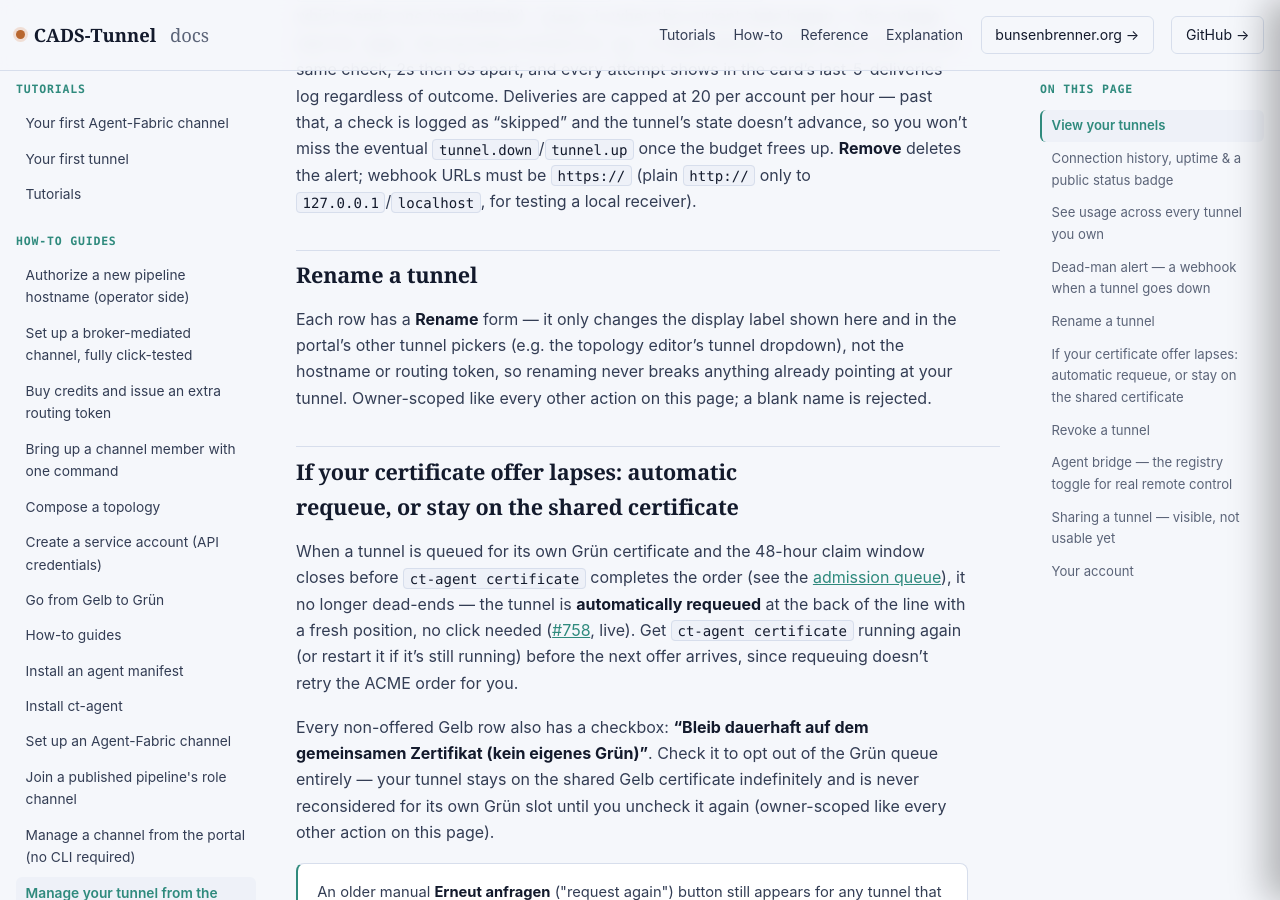
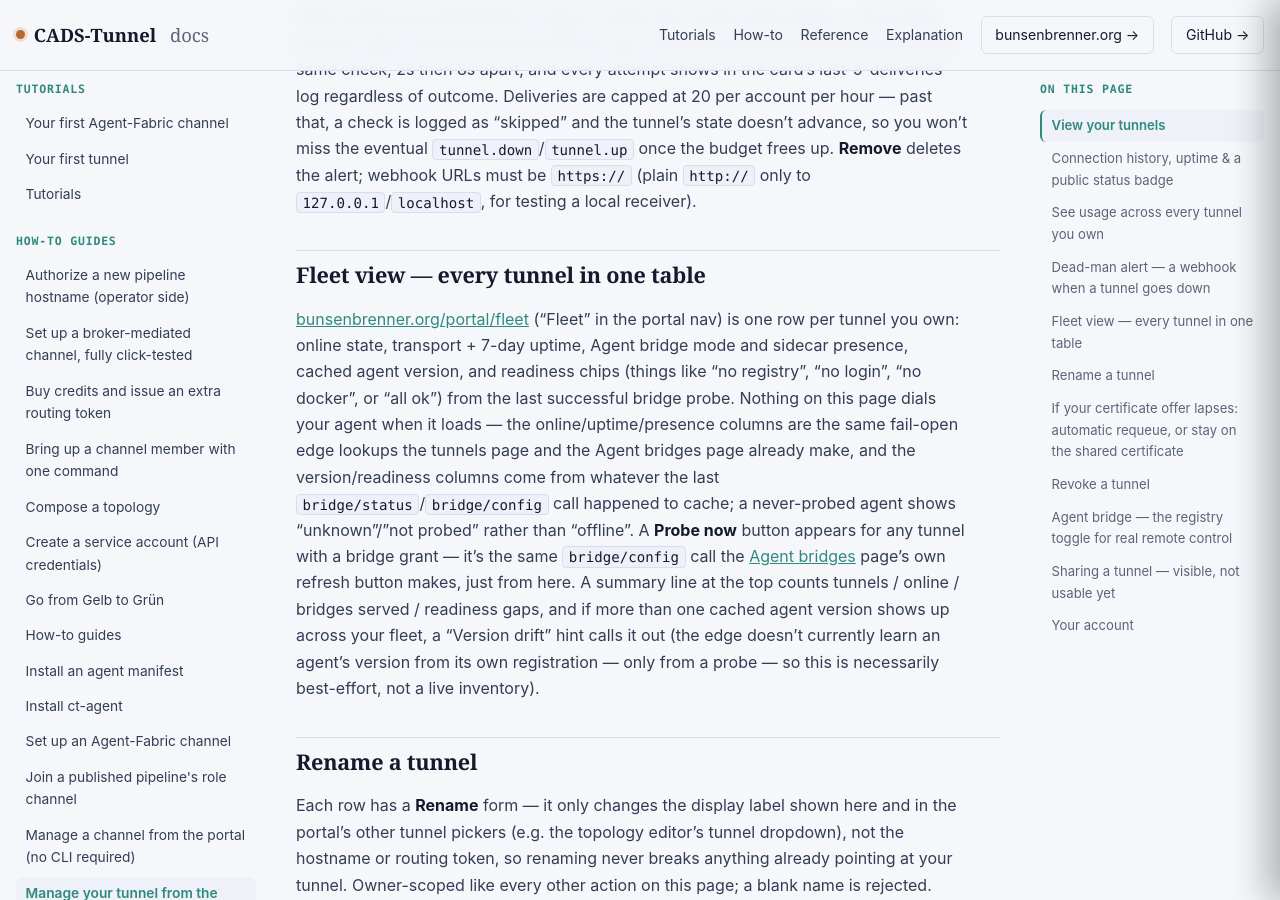
Before and after one commit to scimbe/CADS-Tunnel-docs, a Jekyll site: the page built from _how-to/manage-your-tunnel.md, in a window 1280 px wide and 900 px high, scrolled down 2312 px. Built offline with Jekyll 4.4.1, drawn with Linux system fonts in a browser that asks for light colours.

Commit message:
docs: fleet view (#781)
Confirmed live before writing: GET /portal/fleet on the real deployment
returns 303 (session-gated, as expected), and the deployed control-plane
binary has bridge_probe_cache markers (checked earlier this session). Read
crates/control-plane/src/portal_api/fleet.rs directly for the exact column
set, the Probe now button reusing the existing agent-bridge/call route
rather than a new endpoint, and the version-drift caveat (agent version
comes from a probe, not the registration frame).

Third piece of the #775 program's tunnel-monitoring writeup. Access windows
and share links remain queued (receipts already covered in an earlier note
this session, still needs its own how-to writeup).

Co-Authored-By: Claude Sonnet 5 <noreply@anthropic.com>

```diff
--- a/_how-to/manage-your-tunnel.md
+++ b/_how-to/manage-your-tunnel.md
@@ -90,6 +90,24 @@ Deliveries are capped at 20 per account per hour — past that, a check is logge
 the tunnel's state doesn't advance, so you won't miss the eventual `tunnel.down`/`tunnel.up` once
 the budget frees up. **Remove** deletes the alert; webhook URLs must be `https://` (plain `http://`
 only to `127.0.0.1`/`localhost`, for testing a local receiver).
+
+## Fleet view — every tunnel in one table
+
+[bunsenbrenner.org/portal/fleet](https://bunsenbrenner.org/portal/fleet) ("Fleet" in the portal
+nav) is one row per tunnel you own: online state, transport + 7-day uptime, Agent bridge mode and
+sidecar presence, cached agent version, and readiness chips (things like "no registry", "no
+login", "no docker", or "all ok") from the last successful bridge probe. Nothing on this page
+dials your agent when it loads — the online/uptime/presence columns are the same fail-open edge
+lookups the tunnels page and the Agent bridges page already make, and the version/readiness
+columns come from whatever the last `bridge/status`/`bridge/config` call happened to cache; a
+never-probed agent shows "unknown"/"not probed" rather than "offline". A **Probe now** button
+appears for any tunnel with a bridge grant — it's the same `bridge/config` call the
+[Agent bridges]({{ '/how-to/manage-your-tunnel/' | relative_url }}#agent-bridge--the-registry-toggle-for-real-remote-control)
+page's own refresh button makes, just from here. A summary line at the top counts tunnels /
+online / bridges served / readiness gaps, and if more than one cached agent version shows up
+across your fleet, a "Version drift" hint calls it out (the edge doesn't currently learn an
+agent's version from its own registration — only from a probe — so this is necessarily
+best-effort, not a live inventory).
 
 ## Rename a tunnel
 
```
Also changed, not shown: _reference/api-endpoints.md (+10 -0 lines).
